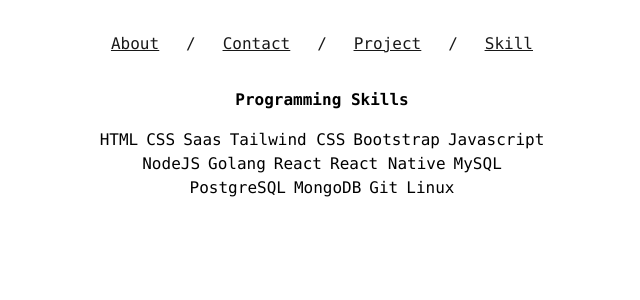
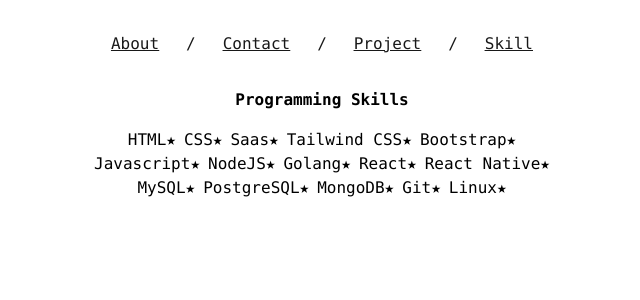
Before and after one commit to thxrhmn/personal-web-next, a Next.js app: page /skill in a window 1280 px wide. Shown: the top 300 px of the page, without its empty margins (318-958 px from the left). Built offline with nearby package versions, Linux system fonts and the light colour scheme.

Commit message:
adding star

```diff
--- a/pages/skill.js
+++ b/pages/skill.js
@@ -9,7 +9,7 @@
         <h2 className="text-center mb-4 font-bold">Programming Skills</h2>
         <ul className="text-center programming-skills">
           {data.programmingStack.map((item) => (
-            <li key={item.name}>{item.name}</li>
+            <li key={item.name}>{item.name}<span className="skill-star">★</span></li>
           ))}
         </ul>
       </div>
```
